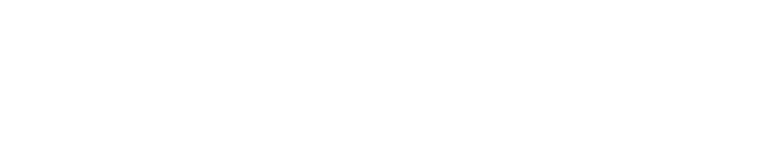
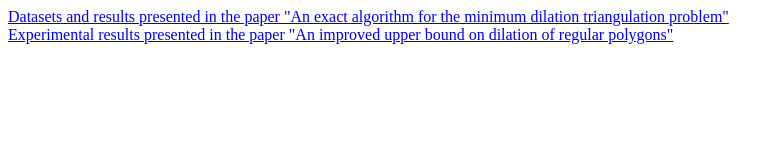
Before and after one commit to sattari1/sattari1.github.io, a plain HTML site: page index.html in a window 1280 px wide. Shown: the whole page, without its empty margins (0-783 px from the left). Drawn offline with Linux system fonts and the light colour scheme.

Commit message:
Update index.html

```diff
--- a/index.html
+++ b/index.html
@@ -5,11 +5,11 @@
 </head>
 <body>
     <div dir="ltr">
-        <a href="mdt.html>Datasets and results presented in the paper "An exact algorithm for the
+        <a href="mdtproblem/mdt.html">Datasets and results presented in the paper "An exact algorithm for the
         minimum dilation triangulation problem"</a>
     </div>
     <div dir="ltr">
-        <a href="regular.html>Experimental results presented in the paper "An improved upper bound on dilation of regular polygons"</a>
+        <a href="mdtproblem/regular.html">Experimental results presented in the paper "An improved upper bound on dilation of regular polygons"</a>
     </div>
 </body>
 </html>
```
